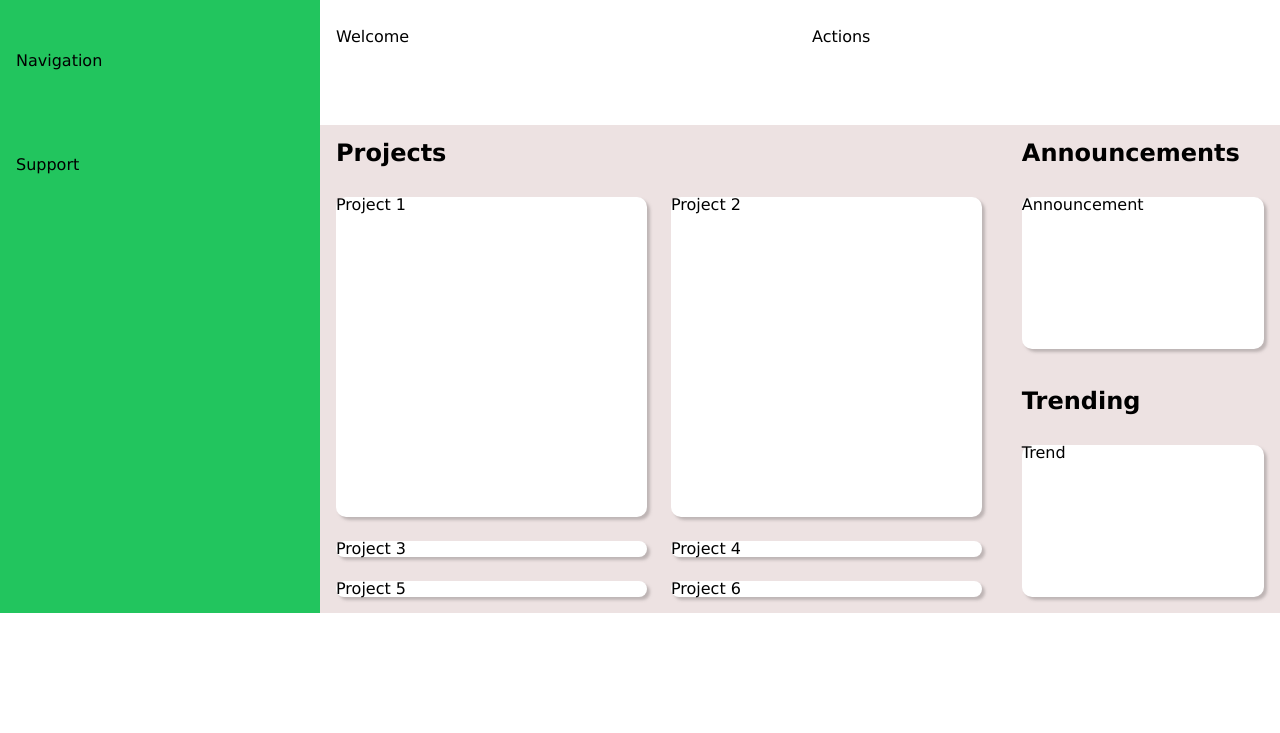
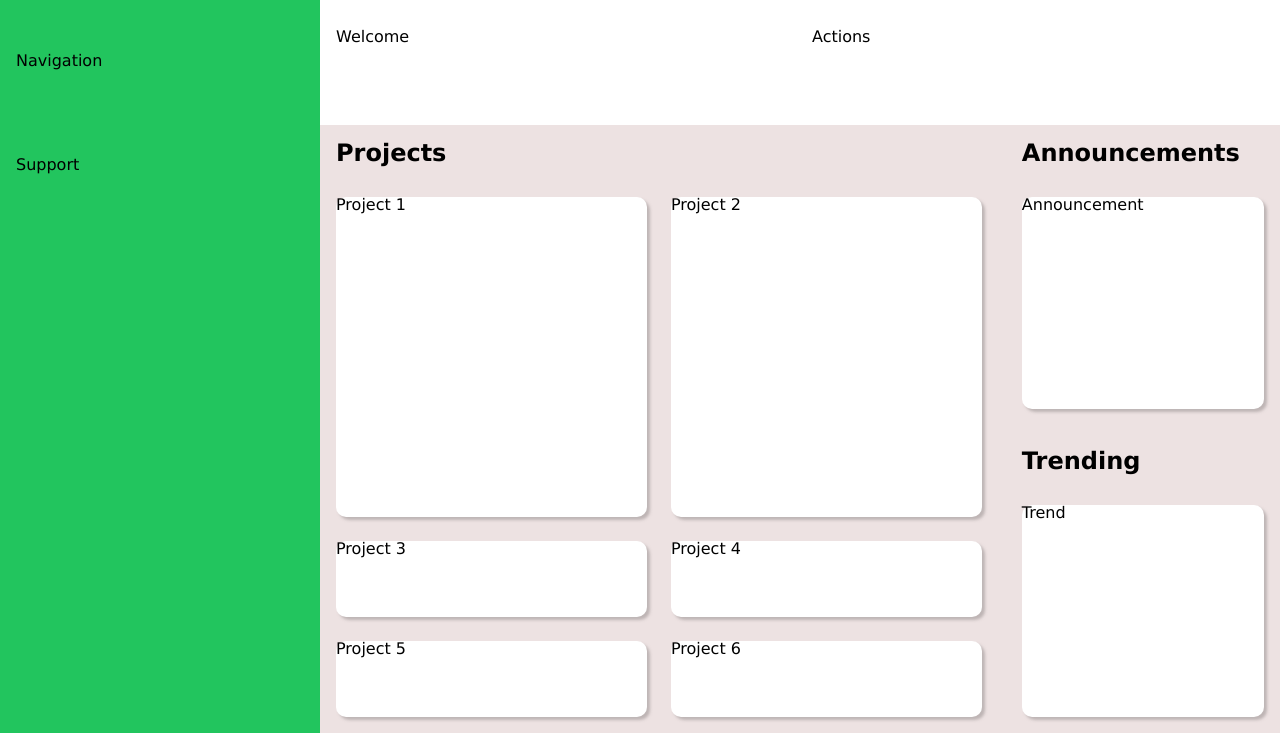
Before and after one commit to Ahureau/odin-dashboard, a plain HTML site: page index.html in a window 1280 px wide. Shown: the part 67-800 px from the top of the page. Drawn offline with Linux system fonts and the light colour scheme.

Commit message:
grid is now grid-template

```diff
--- a/styles.css
+++ b/styles.css
@@ -223,15 +223,15 @@ h6 {
 
 body {
     font-family: Verdana, Geneva, Tahoma, sans-serif;
-    width: 100vw;
+    display: flex;
     min-height: 100vh;
 }
 
 .gridContainer {
     display: grid;
     width: 100%;
-    height: 100%;
-    grid: 5rem 7rem 1fr / 20rem 1fr;
+    grid-template-rows: 5rem 7rem 1fr;
+    grid-template-columns: 20rem 1fr;
 }
 
 nav {
@@ -240,7 +240,8 @@ nav {
     display: grid;
     gap: var(--gap-medium);
     padding: var(--padding-medium);
-    grid: 5rem repeat(2, minmax(5rem, min-content)) / 1fr;
+    grid-template-columns: 1fr;
+    grid-template-rows: 5rem repeat(2, minmax(5rem, min-content));
 }
 
 header {
@@ -248,7 +249,8 @@ header {
     display: grid;
     gap: var(--gap-medium);
     padding: var(--padding-medium);
-    grid: 1fr/ 2fr 1fr;
+    grid-template-rows: 1fr;
+    grid-template-columns: 2fr 1fr;
 }
 
 section {
@@ -256,14 +258,16 @@ section {
     display: grid;
     gap: var(--gap-medium);
     padding: var(--padding-medium);
-    grid: 1fr / 1fr 1fr;
+    grid-template-rows: 1fr;
+    grid-template-columns: 1fr 1fr;
 }
 
 main {
     grid-area: 3 / 2 / -1 / -1;
     display: grid;
     gap: var(--gap-large);
-    grid: 1fr 1fr / 8fr 3fr;
+    grid-template-rows: 1fr 1fr;
+    grid-template-columns: 8fr 3fr;
     padding: var(--padding-medium);
     background-color: var(--color-background-secondary);
 }
@@ -272,7 +276,8 @@ main {
     grid-area: 1 / 1 / 3 / 2;
     display: grid;
     gap: var(--gap-medium);
-    grid: 2rem repeat(auto-fit, 20rem) / repeat(auto-fit, minmax(250px, 1fr));
+    grid-template-rows: 2rem repeat(auto-fit, 20rem);
+    grid-template-columns: repeat(auto-fit, minmax(250px, 1fr));
 }
 
 .projects > h2 {
@@ -291,12 +296,14 @@ main {
     grid-area: 1 / 2 / 2 / 3;
     display: grid;
     gap: var(--gap-medium);
-    grid: 2rem 1fr / 1fr;
+    grid-template-rows: 2rem 1fr;
+    grid-template-columns: 1fr;
 }
 
 .trending {
     grid-area: 2 / 2 / -1 / -1;
     display: grid;
     gap: var(--gap-medium);
-    grid: 2rem 1fr / 1fr;
+    grid-template-rows: 2rem 1fr;
+    grid-template-columns: 1fr;
 }
```
